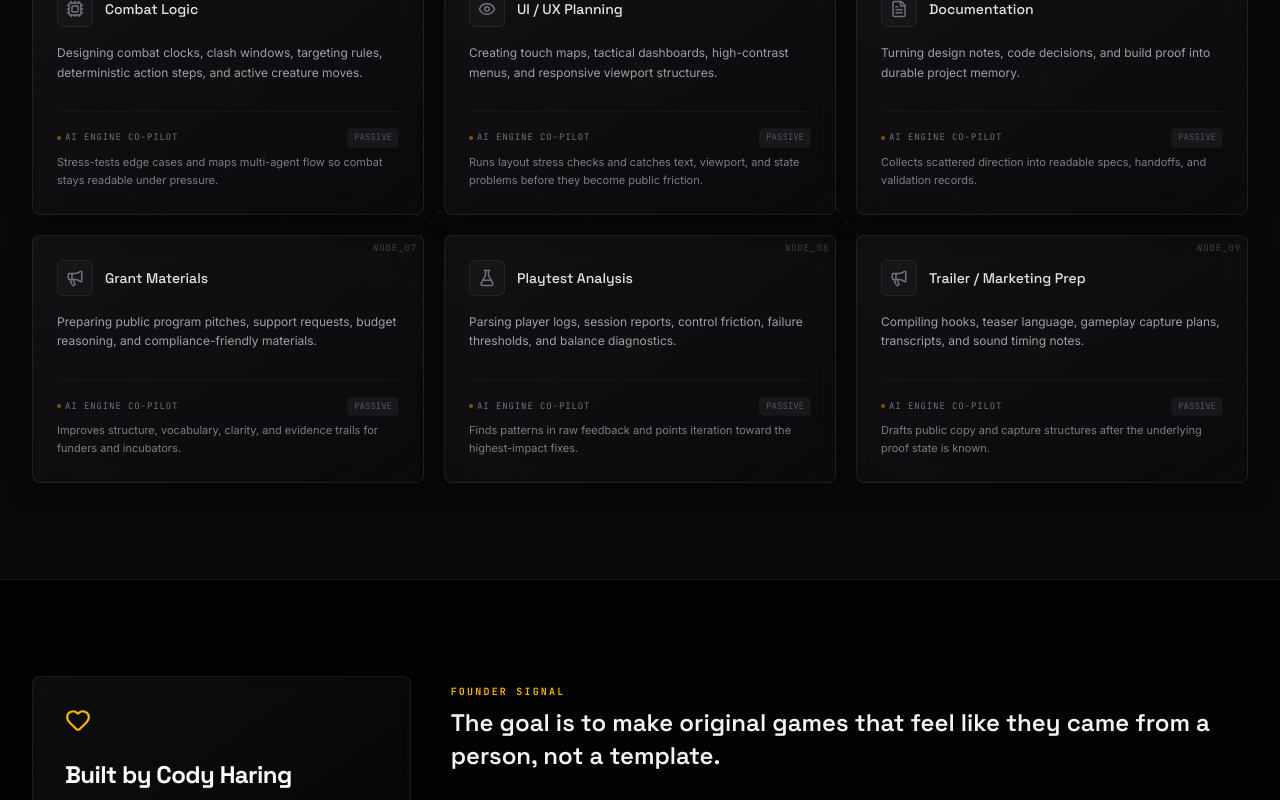
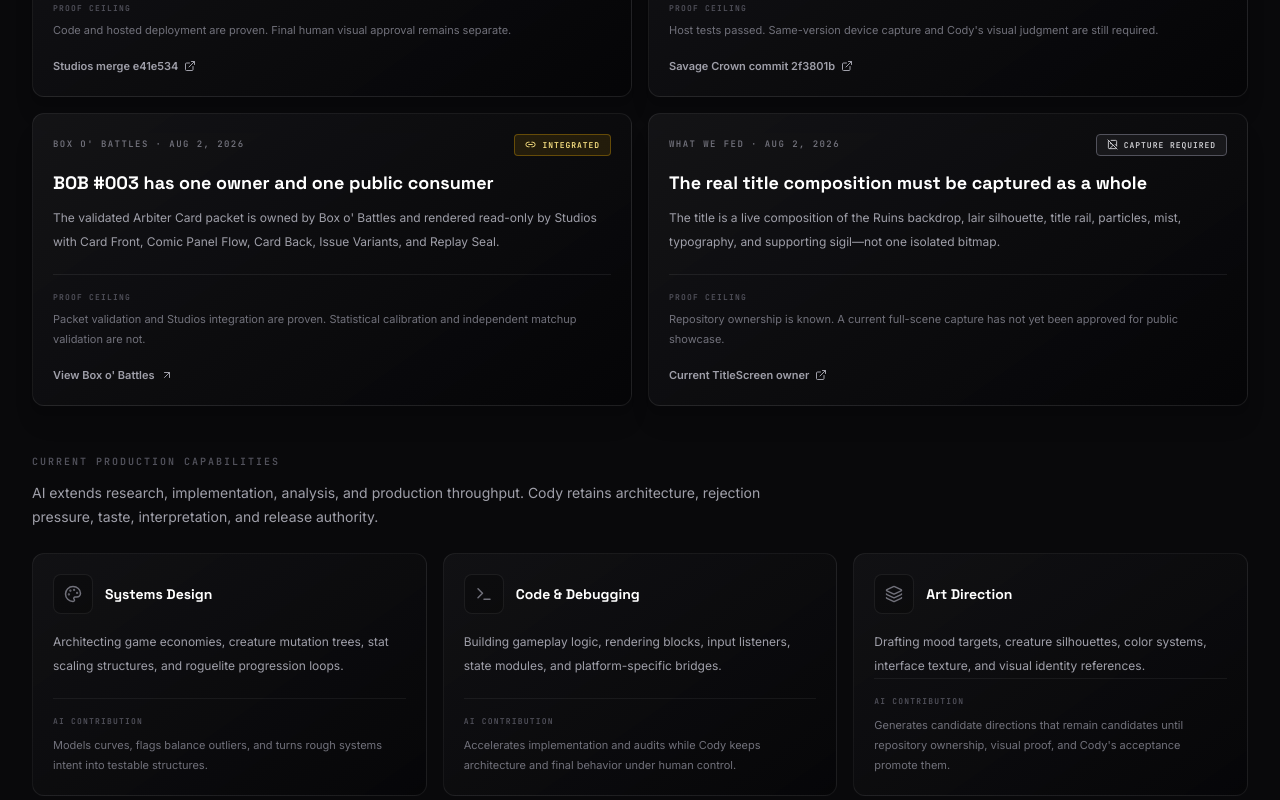
Before and after one commit to ultramonkey23/Ultramonkeydog-studios-, a React (Vite) app: page / in a window 1280 px wide. Shown: the part 7760-8560 px from the top of the page. Built offline with nearby package versions, Linux system fonts and the light colour scheme.

Commit message:
Replace generic AI dashboard with studio signals and capabilities

```diff
--- a/src/components/MethodGrid.tsx
+++ b/src/components/MethodGrid.tsx
@@ -3,8 +3,22 @@
  * SPDX-License-Identifier: Apache-2.0
  */
 
+import {
+  Cpu,
+  Eye,
+  FileText,
+  FlaskConical,
+  Layers,
+  Megaphone,
+  Palette,
+  Terminal,
+  Wrench,
+} from "lucide-react";
+
 import { PRODUCTION_ROLES } from "../data";
-import {
+import StudioSignals from "./StudioSignals";
+
+const iconMap = {
   Terminal,
   Cpu,
   Palette,
@@ -13,88 +27,57 @@ import {
   Eye,
   Megaphone,
   FlaskConical,
-  Wrench,
-  Dna
-} from "lucide-react";
+} as const;
 
 export default function MethodGrid() {
-  const getIcon = (name: string) => {
-    const iconClass = "text-zinc-500 group-hover:text-amber-400 transition-colors duration-300";
-    switch (name) {
-      case "Terminal": return <Terminal size={18} className={iconClass} />;
-      case "Cpu": return <Cpu size={18} className={iconClass} />;
-      case "Palette": return <Palette size={18} className={iconClass} />;
-      case "FileText": return <FileText size={18} className={iconClass} />;
-      case "Layers": return <Layers size={18} className={iconClass} />;
-      case "Eye": return <Eye size={18} className={iconClass} />;
-      case "Megaphone": return <Megaphone size={18} className={iconClass} />;
-      case "FlaskConical": return <FlaskConical size={18} className={iconClass} />;
-      default: return <Wrench size={18} className={iconClass} />;
-    }
-  };
+  return (
+    <div id="method-grid-section">
+      <StudioSignals />
 
-  return (
-    <div id="method-grid-section" className="relative group/grid">
-      {/* Animated SVG Connection Lines (Visible primarily on desktop) */}
-      <div className="absolute inset-0 z-0 hidden lg:block opacity-30 group-hover/grid:opacity-100 transition-opacity duration-1000 pointer-events-none">
-        <svg className="w-full h-full text-amber-500/20" preserveAspectRatio="none" viewBox="0 0 1000 600" fill="none" stroke="currentColor" strokeWidth="1.5" strokeDasharray="6 6">
-          <path d="M 166 100 C 333 100, 333 300, 500 300 C 666 300, 666 100, 833 100" strokeWidth="2" strokeDasharray="4 8" className="animate-[pulse_3s_ease-in-out_infinite]" />
-          <path d="M 166 300 C 166 500, 500 500, 500 300 C 500 100, 833 100, 833 300" strokeWidth="1" />
-          <path d="M 166 500 C 333 500, 333 300, 500 300 C 666 300, 666 500, 833 500" strokeWidth="2" strokeDasharray="4 8" className="animate-[pulse_4s_ease-in-out_infinite]" />
-          {/* Node pulse rings */}
-          {[
-            [166, 100], [500, 100], [833, 100],
-            [166, 300], [500, 300], [833, 300],
-            [166, 500], [500, 500], [833, 500]
-          ].map(([cx, cy], i) => (
-            <circle key={i} cx={cx} cy={cy} r="6" fill="#09090b" stroke="#f59e0b" strokeWidth="2" className="animate-pulse" />
-          ))}
-        </svg>
+      <div className="mb-6 max-w-3xl">
+        <p className="font-mono text-[10px] font-bold uppercase tracking-[0.2em] text-zinc-600">
+          Current production capabilities
+        </p>
+        <p className="mt-3 text-xs leading-6 text-zinc-400 sm:text-sm">
+          AI extends research, implementation, analysis, and production throughput.
+          Cody retains architecture, rejection pressure, taste, interpretation, and
+          release authority.
+        </p>
       </div>
 
-      <div className="relative z-10 grid grid-cols-1 md:grid-cols-2 lg:grid-cols-3 gap-5">
-        {PRODUCTION_ROLES.map((role, idx) => (
-          <div
-            key={role.title}
-            className="group relative flex flex-col justify-between glass-card p-6 rounded-lg border-white/5 hover:border-amber-500/30 transition-all duration-300 select-none overflow-hidden hover:scale-[1.02] hover:shadow-[0_0_40px_rgba(245,158,11,0.06)]"
-          >
-            {/* Subtle grid HUD accents */}
-            <div className="absolute top-0 right-0 p-1.5 font-mono text-[9px] text-zinc-700 select-none tracking-widest group-hover:text-amber-500/60 transition-colors">
-              NODE_{String(idx + 1).padStart(2, "0")}
-            </div>
+      <div className="grid grid-cols-1 gap-4 md:grid-cols-2 lg:grid-cols-3">
+        {PRODUCTION_ROLES.map((role) => {
+          const Icon = iconMap[role.iconName as keyof typeof iconMap] ?? Wrench;
 
-            <div>
-              <div className="flex items-center gap-3 mb-4">
-                <div className="p-2 bg-zinc-900/80 border border-zinc-850 rounded-md group-hover:border-amber-500/20 group-hover:bg-amber-950/20 transition-all duration-300 relative overflow-hidden">
-                  <div className="absolute inset-0 bg-amber-500/10 translate-y-[100%] group-hover:translate-y-0 transition-transform duration-300" />
-                  <div className="relative z-10">{getIcon(role.iconName)}</div>
+          return (
+            <article
+              key={role.title}
+              className="group flex h-full flex-col rounded-xl border border-white/7 bg-[linear-gradient(145deg,rgba(24,24,27,0.58),rgba(6,6,8,0.92))] p-5 transition-colors hover:border-amber-500/25"
+            >
+              <div className="flex items-center gap-3">
+                <div className="rounded-lg border border-white/7 bg-black/25 p-2.5 text-zinc-500 transition-colors group-hover:text-amber-300">
+                  <Icon size={18} />
                 </div>
-                <h4 className="font-display font-medium text-xs sm:text-sm text-zinc-200 group-hover:text-white transition-colors">
+                <h4 className="font-display text-sm font-bold text-white">
                   {role.title}
                 </h4>
               </div>
 
-              <p className="text-zinc-400 group-hover:text-zinc-300 text-xs leading-relaxed mb-5 font-sans min-h-[48px] transition-colors">
+              <p className="mt-4 text-xs leading-6 text-zinc-400">
                 {role.roleDescription}
               </p>
-            </div>
 
-            <div className="pt-4 border-t border-zinc-900/80 mt-auto group-hover:border-amber-900/40 transition-colors">
-              <div className="flex items-center justify-between mb-1.5">
-                <span className="text-[9px] font-mono text-zinc-500 group-hover:text-amber-400 uppercase tracking-widest transition-colors flex items-center gap-1">
-                  <span className="w-1 h-1 rounded-full bg-amber-500 opacity-0 group-hover:opacity-100 transition-opacity animate-pulse" />
-                  AI ENGINE CO-PILOT
-                </span>
-                <span className="text-[9px] font-mono text-zinc-600 bg-zinc-900 px-1.5 py-0.5 rounded border border-zinc-905 group-hover:text-amber-500/80 group-hover:border-amber-900/30 transition-colors">
-                  PASSIVE
-                </span>
+              <div className="mt-auto border-t border-white/6 pt-4">
+                <p className="font-mono text-[8px] font-bold uppercase tracking-[0.15em] text-zinc-600">
+                  AI contribution
+                </p>
+                <p className="mt-2 text-[11px] leading-5 text-zinc-500">
+                  {role.howAiHelps}
+                </p>
               </div>
-              <p className="text-[11px] text-zinc-450 group-hover:text-zinc-400 leading-relaxed font-sans transition-colors">
-                {role.howAiHelps}
-              </p>
-            </div>
-          </div>
-        ))}
+            </article>
+          );
+        })}
       </div>
     </div>
   );
```
